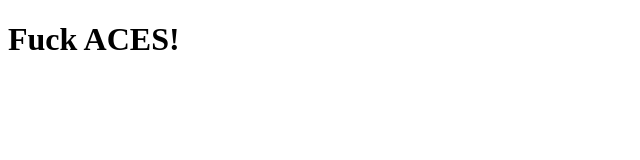
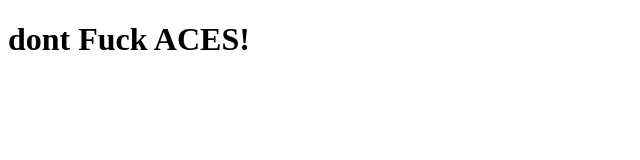
Before and after one commit to MadhurJ20/Gittest, a plain HTML site: page index.html in a window 1280 px wide. Shown: the whole page, without its empty margins (0-640 px from the left). Drawn offline with Linux system fonts and the light colour scheme.

Commit message:
Update index.html

```diff
--- a/index.html
+++ b/index.html
@@ -6,6 +6,6 @@
     <title>Varad</title>
 </head>
 <body>
-    <h1>Fuck ACES!</h1>
+    <h1>dont Fuck ACES!</h1>
 </body>
 </html>
```
